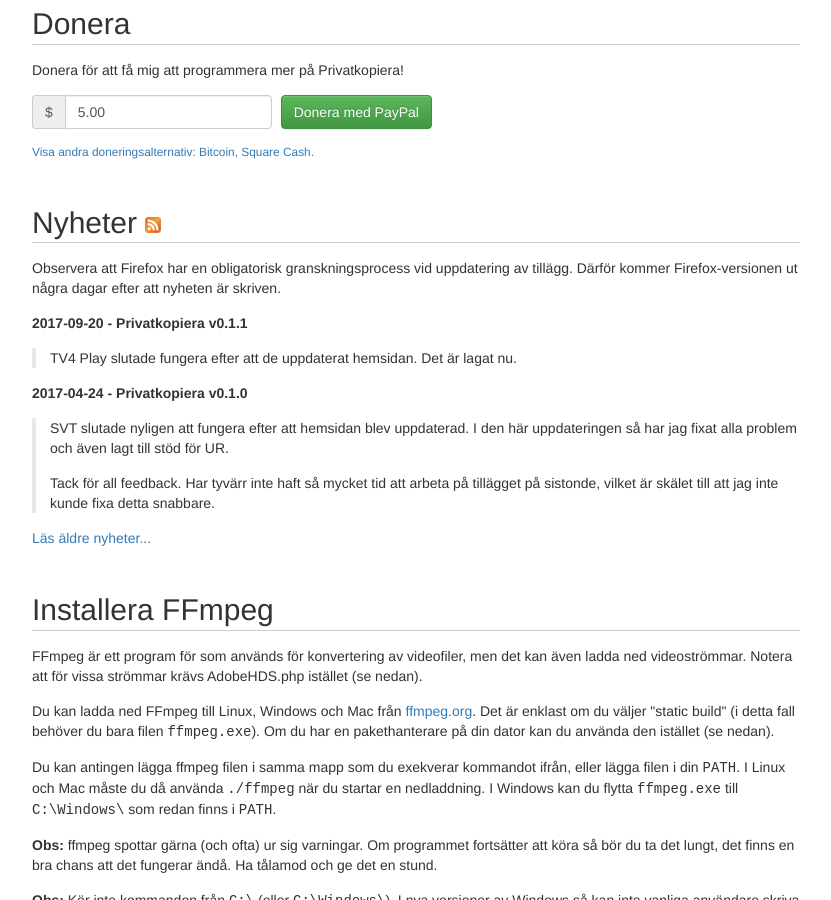
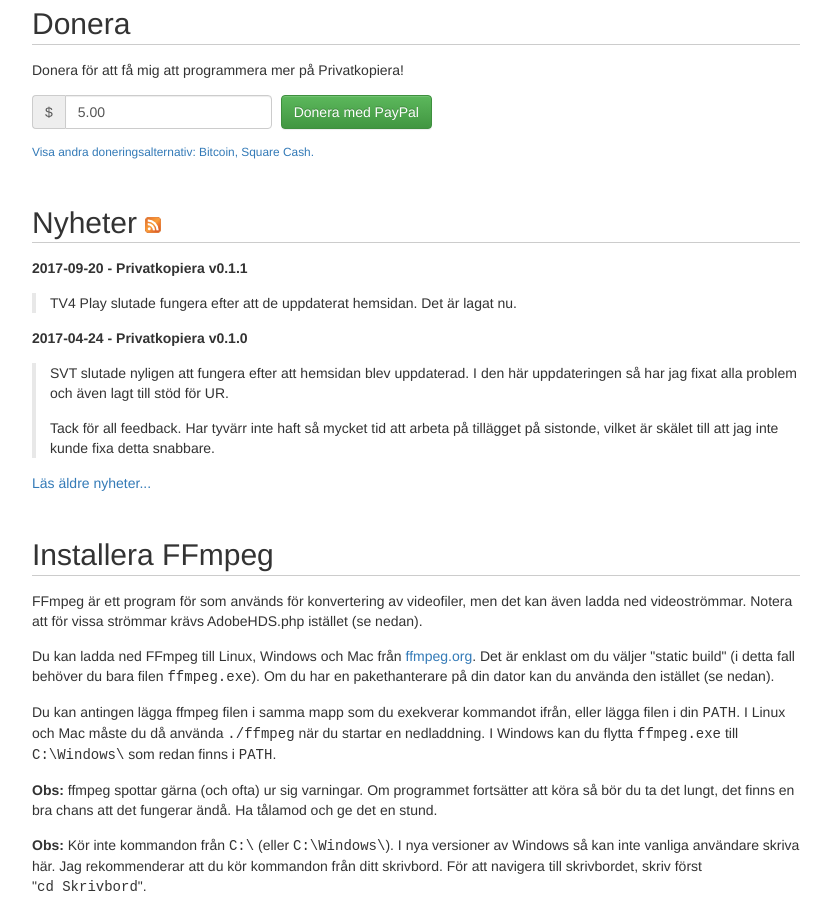
Before and after one commit to stefansundin/privatkopiera, a Jekyll site: the page built from index.html, in a window 1280 px wide and 900 px high, scrolled down 963 px. Shown: the whole window, without its empty margins (224-1055 px from the left). Built offline with Jekyll 4.4.1, drawn with Linux system fonts in a browser that asks for light colours.

Commit message:
Firefox reviews are now automated and much faster.

```diff
--- a/index.html
+++ b/index.html
@@ -91,8 +91,6 @@
 
 
     <h2 id="news">Nyheter <a href="feed.xml"><img src="img/feed.png" alt="RSS flöde"></a></h2>
-
-    <p>Observera att Firefox har en obligatorisk granskningsprocess vid uppdatering av tillägg. Därför kommer Firefox-versionen ut några dagar efter att nyheten är skriven.</p>
 
     {% for post in site.posts limit:2 %}
     <p><strong>{{ post.date | date: "%Y-%m-%d" }} - {{ post.title }}</strong></p>
```
